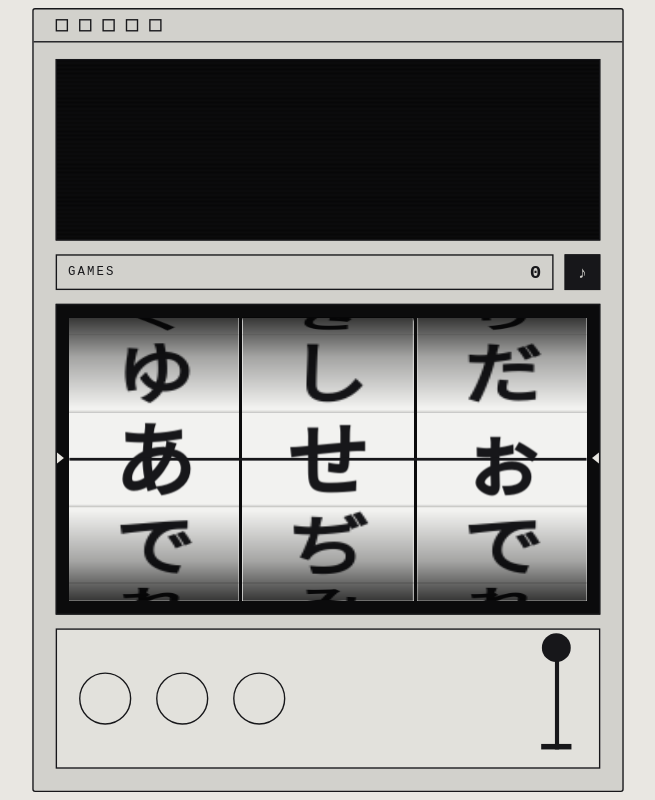
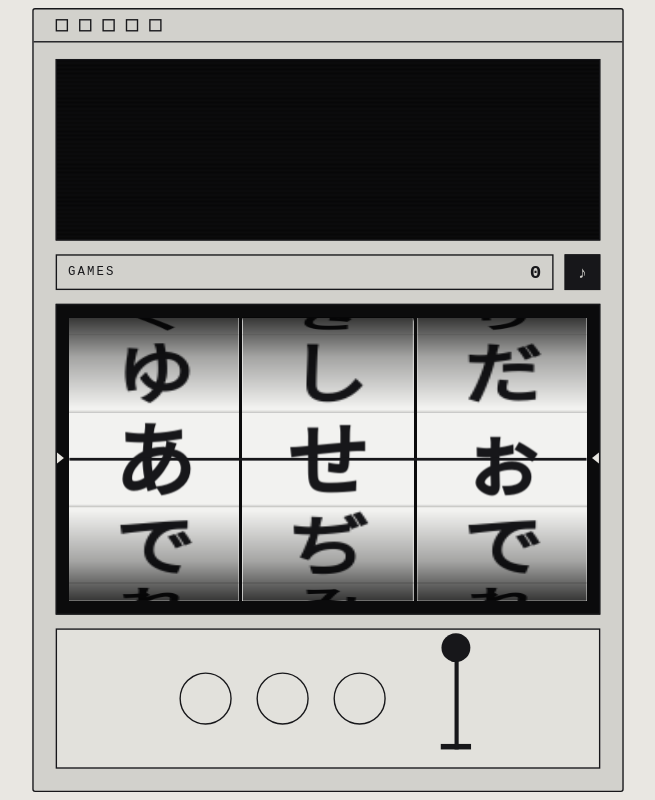
Before and after one commit to tkasets/hiragana-slot, a plain HTML site: page index.html in a window 1280 px wide. Shown: the whole page, without its empty margins (312-967 px from the left). Drawn offline with Linux system fonts and the light colour scheme.

Commit message:
Center the control panel (buttons + lever)
Co-Authored-By: Claude Opus 5 <noreply@anthropic.com>

```diff
--- a/index.html
+++ b/index.html
@@ -402,7 +402,8 @@
   .control-panel{
     display:flex;
     align-items:center;
-    justify-content:space-between;
+    justify-content:center;
+    gap: 36px;
     margin-top: 10px;
     padding: 13px 16px;
     background: var(--panel);
```
